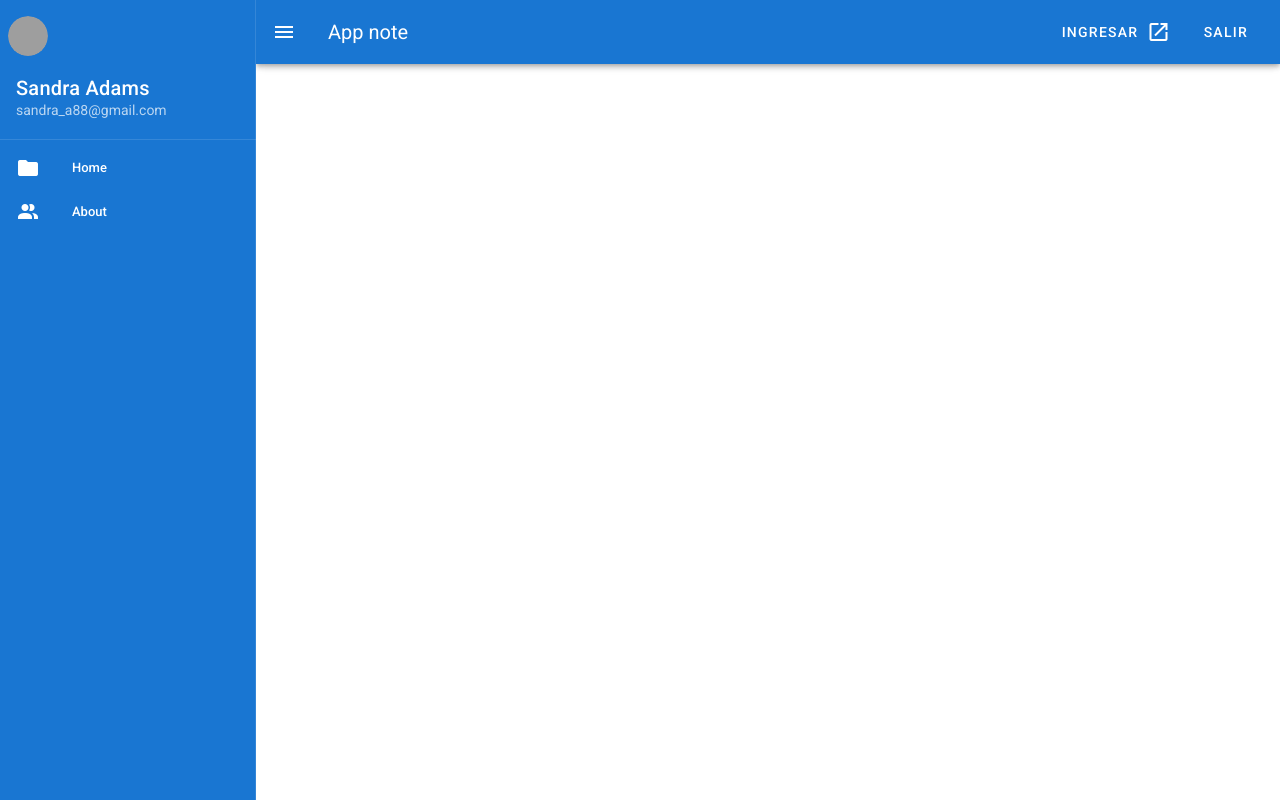
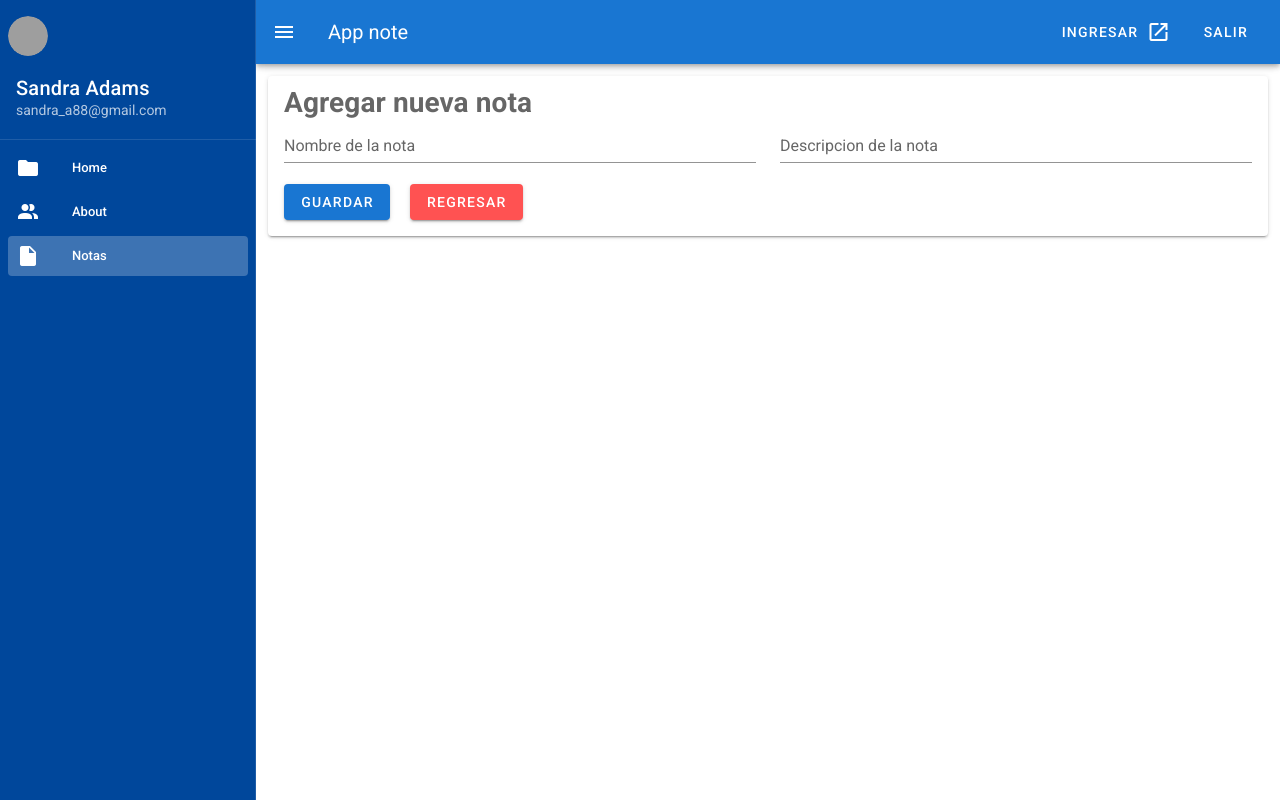
Before and after one commit to gforce3002/vue, a Vue app in the folder node/v2-youtube-frontend/: page /notas/new in a window 1280 px wide. Built offline with nearby package versions, Linux system fonts and the light colour scheme; grey boxes are pictures that could not be loaded.

Commit message:
Dashboad

```diff
--- a/node/v2-youtube-frontend/package.json
+++ b/node/v2-youtube-frontend/package.json
@@ -10,6 +10,7 @@
     "axios": "^0.23.0",
     "core-js": "^3.6.5",
     "vue": "^2.6.11",
+    "vue-axios": "^3.3.7",
     "vue-router": "^3.2.0",
     "vuetify": "^2.5.10",
     "vuex": "^3.4.0"
--- a/node/v2-youtube-frontend/src/App.vue
+++ b/node/v2-youtube-frontend/src/App.vue
@@ -1,72 +1,6 @@
 <template>
   <v-app>
-    <v-app-bar
-      app
-      color="primary"
-      dark
-    >
-        <v-app-bar-nav-icon @click.stop="drawer = !drawer"></v-app-bar-nav-icon>
-        <v-toolbar-title >
-          App note
-        </v-toolbar-title>
-
-
-
-      <v-spacer></v-spacer>
-
-      <v-btn
-        href="#"
-        text
-      >
-        <span class="mr-2">Ingresar</span>
-        <v-icon>mdi-open-in-new</v-icon>
-      </v-btn>
-      <v-btn  text>
-        Salir
-      </v-btn>
-    </v-app-bar>
-    <v-navigation-drawer
-    app
-    v-model="drawer"
-    color="primary"
-    dark
-    expand-on-hover>
-    <v-list>
-          <v-list-item class="px-2">
-            <v-list-item-avatar>
-              <v-img src="https://randomuser.me/api/portraits/women/85.jpg"></v-img>
-            </v-list-item-avatar>
-          </v-list-item>
-
-          <v-list-item link>
-            <v-list-item-content>
-              <v-list-item-title class="text-h6">
-                Sandra Adams
-              </v-list-item-title>
-              <v-list-item-subtitle>sandra_a88@gmail.com</v-list-item-subtitle>
-            </v-list-item-content>
-          </v-list-item>
-        </v-list >
-         <v-divider></v-divider>
-        <v-list
-          nav
-          dense
-        >
-          <v-list-item to="/">
-            <v-list-item-icon>
-              <v-icon>mdi-folder</v-icon>
-            </v-list-item-icon>
-            <v-list-item-title>Home</v-list-item-title>
-          </v-list-item>
-          <v-list-item to="/about">
-            <v-list-item-icon>
-              <v-icon>mdi-account-multiple</v-icon>
-            </v-list-item-icon>
-            <v-list-item-title>About</v-list-item-title>
-          </v-list-item>
-
-        </v-list>
-    </v-navigation-drawer>
+    <Navbar />
     <v-main>
       <router-view/>
     </v-main>
@@ -74,12 +8,13 @@
 </template>
 
 <script>
-
+import Navbar from './components/Navbar.vue'
 export default {
   name: 'App',
 
-  data: () => ({
-    drawer:true
-  }),
+
+  components:{
+    Navbar
+  }
 };
 </script>
--- /dev/null
+++ b/node/v2-youtube-frontend/src/components/Navbar.vue
@@ -0,0 +1,86 @@
+<template>
+    <div>
+        <v-app-bar
+      app
+      color="primary"
+      dark
+    >
+        <v-app-bar-nav-icon @click.stop="drawer = !drawer"></v-app-bar-nav-icon>
+        <v-toolbar-title >
+          App note
+        </v-toolbar-title>
+
+
+
+      <v-spacer></v-spacer>
+
+      <v-btn
+        href="#"
+        text
+      >
+        <span class="mr-2">Ingresar</span>
+        <v-icon>mdi-open-in-new</v-icon>
+      </v-btn>
+      <v-btn  text>
+        Salir
+      </v-btn>
+    </v-app-bar>
+    <v-navigation-drawer
+    app
+    v-model="drawer"
+    color="primary"
+    dark
+    expand-on-hover
+    class="darken-2">
+    <v-list>
+          <v-list-item class="px-2">
+            <v-list-item-avatar>
+              <v-img src="https://randomuser.me/api/portraits/women/85.jpg"></v-img>
+            </v-list-item-avatar>
+          </v-list-item>
+
+          <v-list-item link>
+            <v-list-item-content>
+              <v-list-item-title class="text-h6">
+                Sandra Adams
+              </v-list-item-title>
+              <v-list-item-subtitle>sandra_a88@gmail.com</v-list-item-subtitle>
+            </v-list-item-content>
+          </v-list-item>
+        </v-list >
+         <v-divider></v-divider>
+        <v-list
+          nav
+          dense
+        >
+          <v-list-item to="/">
+            <v-list-item-icon>
+              <v-icon>mdi-folder</v-icon>
+            </v-list-item-icon>
+            <v-list-item-title>Home</v-list-item-title>
+          </v-list-item>
+          <v-list-item to="/about">
+            <v-list-item-icon>
+              <v-icon>mdi-account-multiple</v-icon>
+            </v-list-item-icon>
+            <v-list-item-title>About</v-list-item-title>
+          </v-list-item>
+           <v-list-item to="/notas">
+            <v-list-item-icon>
+              <v-icon>mdi-file</v-icon>
+            </v-list-item-icon>
+            <v-list-item-title>Notas</v-list-item-title>
+          </v-list-item>
+
+        </v-list>
+    </v-navigation-drawer>
+    </div>
+</template>
+
+<script>
+export default {
+    data: () => ({
+    drawer:true
+  }),
+}
+</script>
--- a/node/v2-youtube-frontend/src/main.js
+++ b/node/v2-youtube-frontend/src/main.js
@@ -5,7 +5,8 @@ import store from './store'
 import vuetify from './plugins/vuetify'
 
 import axios from 'axios'
-Vue.use(axios)
+import Vueaxios from 'vue-axios'
+Vue.use(Vueaxios, axios)
 
 axios.defaults.baseURL = "http://localhost:8080/api"
 
--- a/node/v2-youtube-frontend/src/router/index.js
+++ b/node/v2-youtube-frontend/src/router/index.js
@@ -13,11 +13,19 @@ const routes = [
   {
     path: '/about',
     name: 'About',
-    // route level code-splitting
-    // this generates a separate chunk (about.[hash].js) for this route
-    // which is lazy-loaded when the route is visited.
     component: () => import(/* webpackChunkName: "about" */ '../views/About.vue')
+  },
+  {
+    path: '/notas',
+    name: 'Notas',
+    component: () => import(/* webpackChunkName: "about" */ '../views/Notas/index.vue')
+  },
+  {
+    path: '/notas/new',
+    name: 'NotasNew',
+    component: () => import(/* webpackChunkName: "about" */ '../views/Notas/_id.vue')
   }
+
 ]
 
 const router = new VueRouter({
--- a/node/v2-youtube-frontend/src/views/Home.vue
+++ b/node/v2-youtube-frontend/src/views/Home.vue
@@ -1,101 +1,9 @@
 <template>
-  <v-container>
-    <v-row>
-      <v-col>
-        <v-card elevation="6">
-          <v-card-text>
-           <v-simple-table>
-              <template v-slot:default>
-                <thead>
-                  <tr>
-                    <th class="text-left" width="">
-                      #
-                    </th>
-                    <th class="text-left">
-                      Nombre
-                    </th>
-                    <th class="text-left">
-                      Descripcion
-                    </th>
-                    <th class="text-left">
-                      Fecha
-                    </th>
-                    <th class="text-left">
-                      Acciones
-                    </th>
-                  </tr>
-                </thead>
-                <tbody>
-                  <!-- <tr
-                    v-for="item in desserts"
-                    :key="item.name"
-                  >
-                    <td>{{ item.name }}</td>
-                    <td>{{ item.calories }}</td>
-                  </tr> -->
-                </tbody>
-              </template>
-            </v-simple-table>
-          </v-card-text>
-        </v-card>
-      </v-col>
-    </v-row>
-  </v-container>
+
 </template>
 
 <script>
 
 
-  export default {
-    name: 'Home',
-    data(){
-      return{
-        desserts: [
-          {
-            name: 'Frozen Yogurt',
-            calories: 159,
-          },
-          {
-            name: 'Ice cream sandwich',
-            calories: 237,
-          },
-          {
-            name: 'Eclair',
-            calories: 262,
-          },
-          {
-            name: 'Cupcake',
-            calories: 305,
-          },
-          {
-            name: 'Gingerbread',
-            calories: 356,
-          },
-          {
-            name: 'Jelly bean',
-            calories: 375,
-          },
-          {
-            name: 'Lollipop',
-            calories: 392,
-          },
-          {
-            name: 'Honeycomb',
-            calories: 408,
-          },
-          {
-            name: 'Donut',
-            calories: 452,
-          },
-          {
-            name: 'KitKat',
-            calories: 518,
-          },
-        ],
-      }
-    },
-    components: {
 
-    },
-  }
 </script>
--- /dev/null
+++ b/node/v2-youtube-frontend/src/views/Notas/_id.vue
@@ -0,0 +1,42 @@
+<template>
+  <v-container>
+      <v-card>
+          <v-card-text>
+              <h1>Agregar nueva nota</h1>
+              <v-form>
+                  <v-row>
+                      <v-col cols="12" md="6">
+                          <v-text-field label="Nombre de la nota" v-model="nota.nombre"></v-text-field>
+                      </v-col>
+                      <v-col cols="12" md="6">
+                          <v-text-field label="Descripcion de la nota"></v-text-field>
+                      </v-col>
+                  </v-row>
+                  <v-btn color="primary" class="mr-5">Guardar</v-btn>
+                  <v-btn color="error" @click="btnRegresar()">Regresar</v-btn>
+              </v-form>
+          </v-card-text>
+      </v-card>
+
+  </v-container>
+</template>
+
+<script>
+export default {
+    data(){
+        return{
+            nota : {nombre:'', descripcion:''}
+        }
+    },
+    methods:{
+        btnRegresar(){
+            this.$router.push({name:"Notas"})
+        }
+    }
+
+}
+</script>
+
+<style>
+
+</style>
--- /dev/null
+++ b/node/v2-youtube-frontend/src/views/Notas/index.vue
@@ -0,0 +1,76 @@
+<template>
+    <v-container>
+    <v-row>
+      <v-col>
+        <v-card elevation="6" class="mt-10">
+          <v-card-text>
+            <v-btn  color="blue" dark fab absolute right top :to="{name: 'NotasNew'}">+</v-btn>
+           <v-simple-table>
+              <template v-slot:default>
+                <thead>
+                  <tr>
+                    <th class="text-left" width="">
+                      #
+                    </th>
+                    <th class="text-left">
+                      Nombre
+                    </th>
+                    <th class="text-left">
+                      Descripcion
+                    </th>
+                    <th class="text-left">
+                      Fecha
+                    </th>
+                    <th class="text-left">
+                      Acciones
+                    </th>
+                  </tr>
+                </thead>
+                <tbody>
+                  <tr
+                    v-for="(item, index) in notas"
+                    :key="index"
+                  >
+                    <td>{{ index }}</td>
+                    <td>{{ item.nombre }}</td>
+                    <td>{{ item.descripcion }}</td>
+                    <td>{{ item.fecha }}</td>
+                    <td></td>
+                  </tr>
+                </tbody>
+              </template>
+            </v-simple-table>
+          </v-card-text>
+        </v-card>
+      </v-col>
+    </v-row>
+  </v-container>
+</template>
+
+<script>
+export default {
+    name: 'Home',
+    data(){
+      return{
+        notas : []
+      }
+    },
+    components: {
+
+    },
+    methods:{
+      listarNotas(){
+        this.axios.get('/notas')
+        .then(res =>{
+          this.notas = res.data()
+          console.log(res.data())
+        })
+        .catch(e => {console.log(e.response)})
+      }
+    },
+    created(){
+      this.listarNotas();
+    }
+
+  }
+</script>
```
Also changed, not shown: 2 other files (tests, documents, lock files or other folders).
